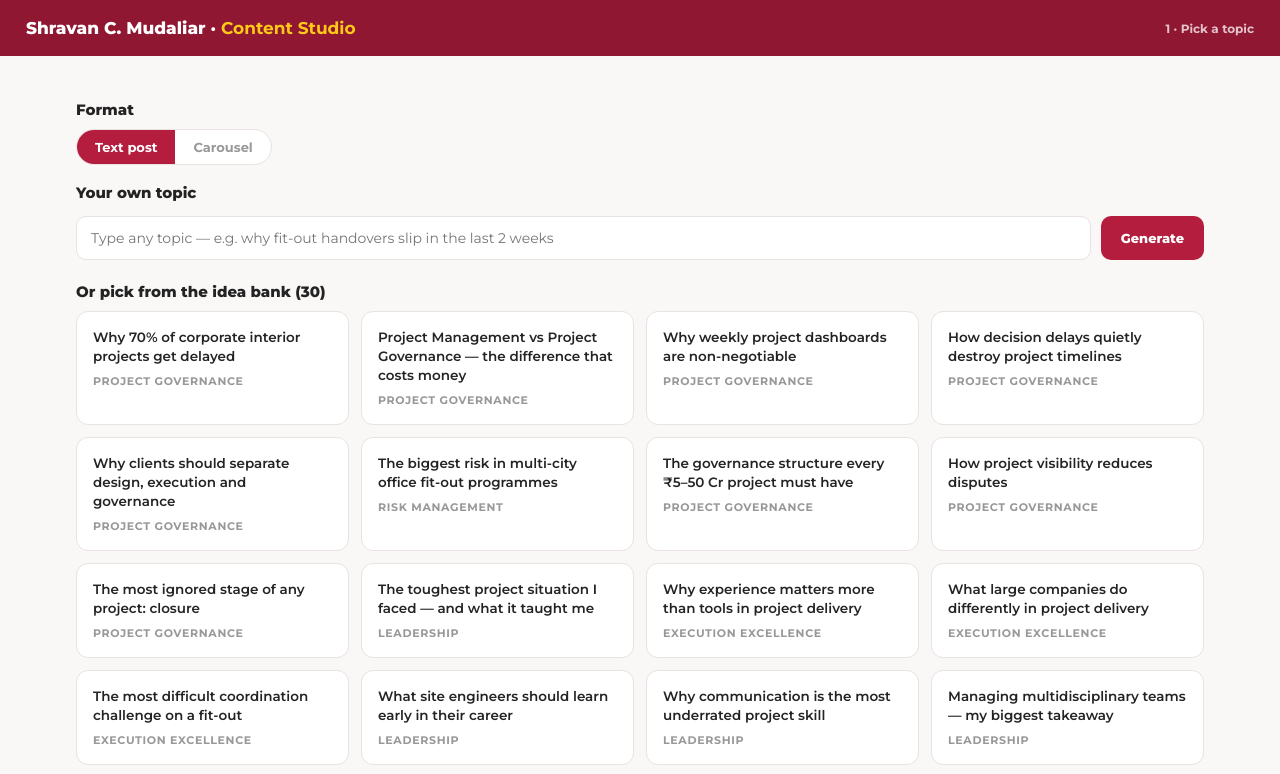
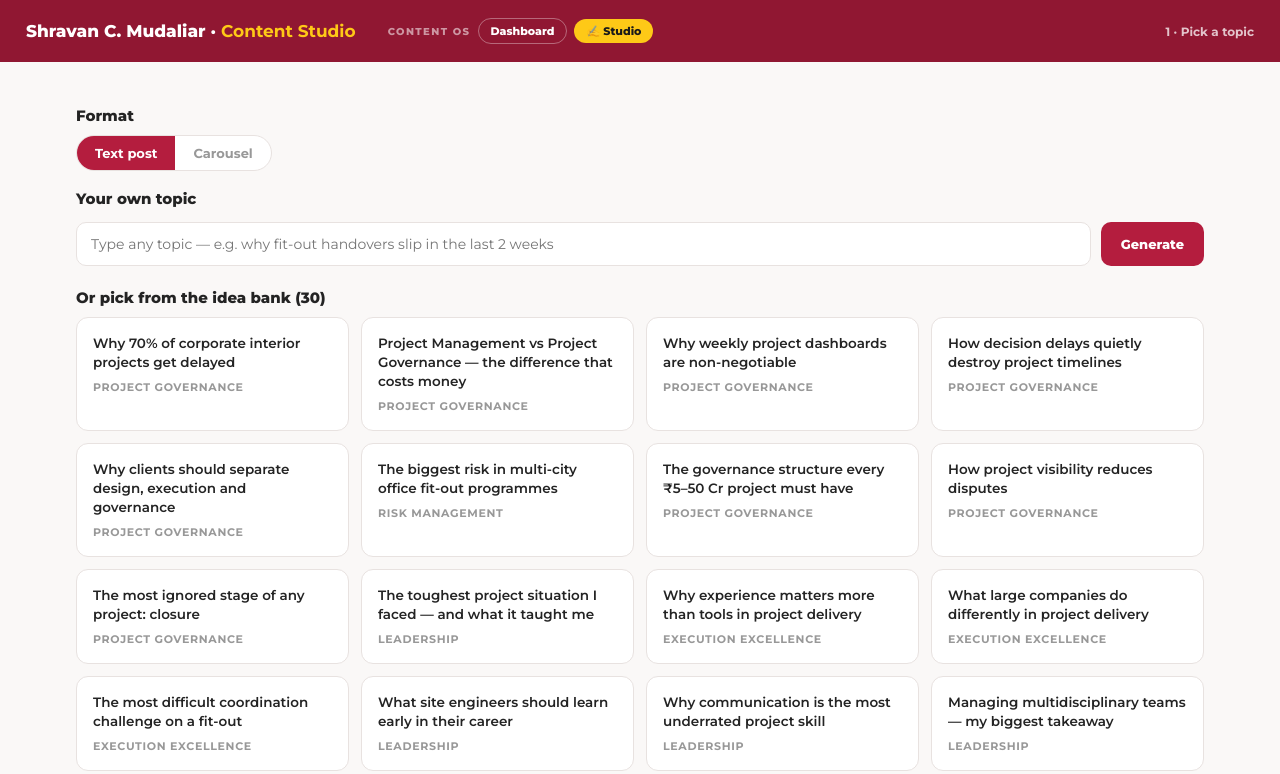
Before and after one commit to rushikesh-netizen/maplecraft-hq, a plain HTML site: page studio.html in a window 1280 px wide. Shown: the top 774 px of the page. Drawn offline with Linux system fonts and the light colour scheme.

Commit message:
ContentOS shell: unified Dashboard|Studio tabs

```diff
--- a/studio.html
+++ b/studio.html
@@ -36,7 +36,13 @@ iframe{width:100%;height:640px;border:1px solid var(--line);border-radius:12px;b
 .note{font-size:12px;color:var(--grey);margin-top:8px}
 @media(max-width:820px){.two{grid-template-columns:1fr}}
 </style></head><body>
-<header><h1>Shravan C. Mudaliar · <b>Content Studio</b></h1><span class="step" id="crumb">1 · Pick a topic</span></header>
+<header><h1>Shravan C. Mudaliar · <b>Content Studio</b></h1>
+<div style="display:flex;gap:7px;align-items:center;margin-left:18px">
+  <span style="font-size:10px;font-weight:800;letter-spacing:.14em;color:rgba(255,255,255,.55)">CONTENT&nbsp;OS</span>
+  <a href="index.html" style="border:1px solid rgba(255,255,255,.35);color:#fff;font-size:11px;font-weight:800;padding:5px 12px;border-radius:999px;text-decoration:none">Dashboard</a>
+  <span style="background:var(--yellow);color:#1a1a1a;font-size:11px;font-weight:800;padding:5px 12px;border-radius:999px">✍ Studio</span>
+</div>
+<span class="step" id="crumb">1 · Pick a topic</span></header>
 <main>
   <section id="board">
     <h2>Format</h2>
```
Also changed, not shown: index.html (+5 -1 lines).
